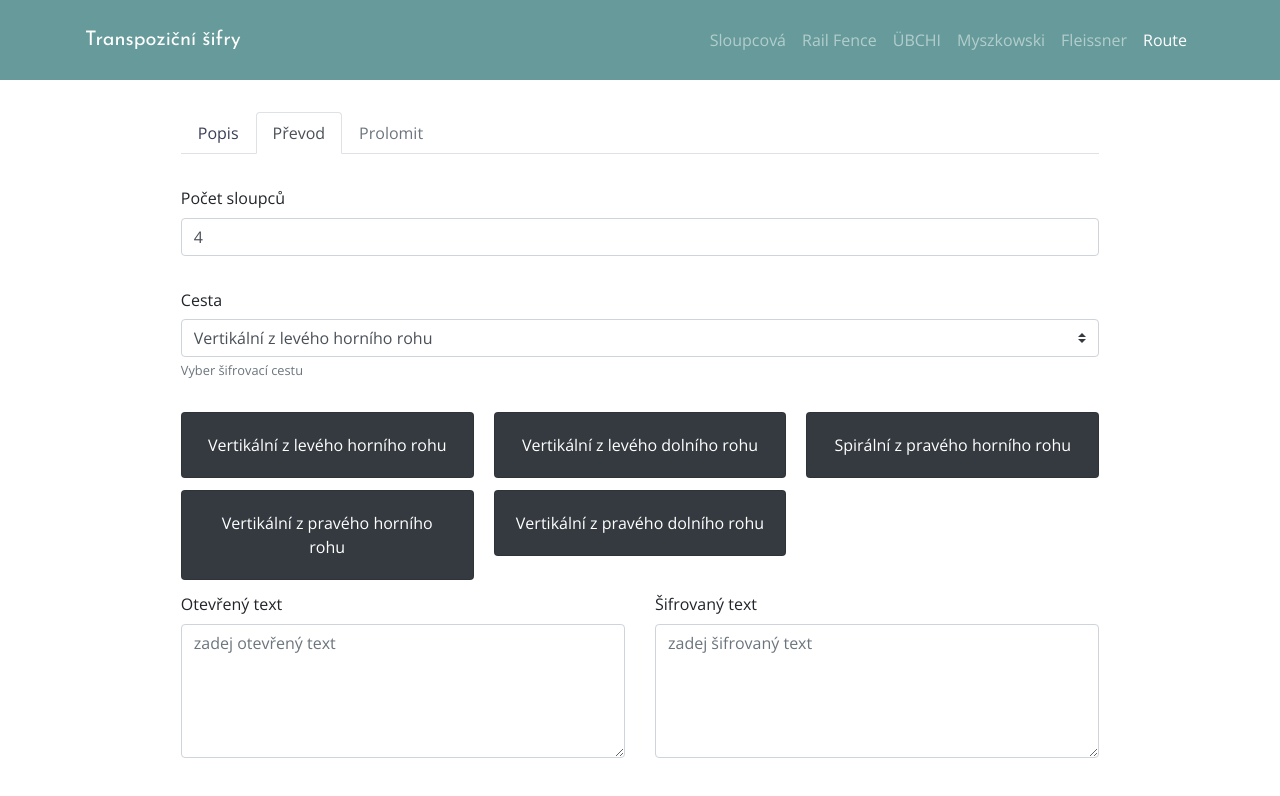
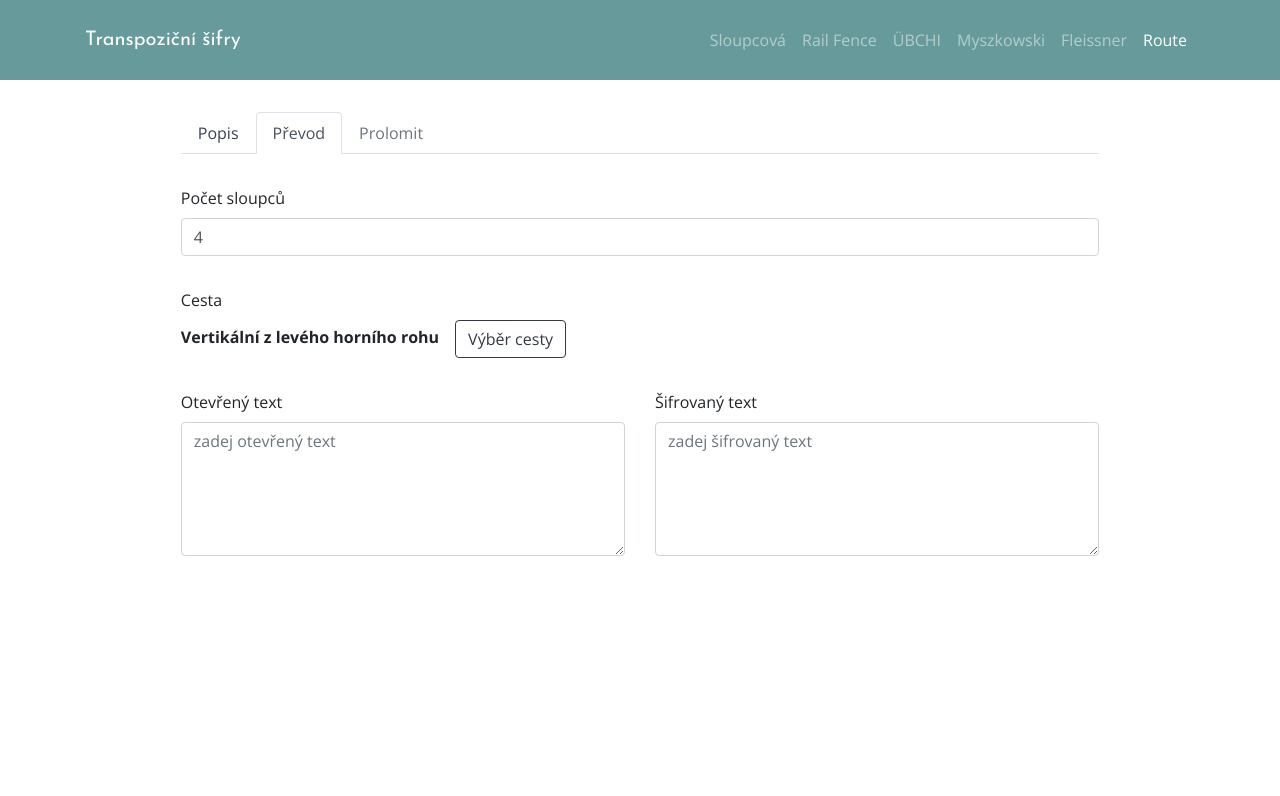
Before and after one commit to janbican/transposition-ciphers-site, a Vue app: page /route/convert in a window 1280 px wide. Shown: the top 796 px of the page. Built offline with nearby package versions, Linux system fonts and the light colour scheme.

Commit message:
RoutePicker Prototype

```diff
--- a/src/components/route/Convert.vue
+++ b/src/components/route/Convert.vue
@@ -14,29 +14,26 @@
     </b-row>
 
     <div v-show="isNumOfColsValid">
-      <b-row class="mb-3">
-        <b-col>
-          <b-form-group description="Vyber šifrovací cestu" label="Cesta">
-            <b-form-select
-              v-model="route"
-              :options="routes"
-              @change="routeChanged"
-            ></b-form-select>
-          </b-form-group>
-        </b-col>
-      </b-row>
-
       <b-row>
         <b-col col>
+          <label>Cesta</label>
+          <p>
+            <strong>{{ route.text }}</strong>
+            <b-button v-b-toggle.pick-route variant="outline-dark" class="ml-3"
+              >Výběr cesty</b-button
+            >
+          </p>
+          <b-collapse id="pick-route" class="mt-3">
             <route-picker
               :routes="routes"
               :selected="route"
               @change="routeChanged"
             />
+          </b-collapse>
         </b-col>
       </b-row>
 
-      <b-row>
+      <b-row class="mt-3">
         <b-col lg="6">
           <plain-text-area
             v-model="plainText"
@@ -89,50 +86,14 @@ export default {
     return {
       isEncrypting: true,
       numOfCols: 4,
-      route: {
-        encrypt: 'encryptVerticalFromTopLeft',
-        decrypt: 'decryptVerticalFromTopLeft'
-      },
-      routes: [
-        {
-          value: {
-            encrypt: 'encryptVerticalFromTopLeft',
-            decrypt: 'decryptVerticalFromTopLeft'
-          },
-          text: 'Vertikální z levého horního rohu'
-        },
-        {
-          value: {
-            encrypt: 'encryptVerticalFromTopRight',
-            decrypt: 'decryptVerticalFromTopRight'
-          },
-          text: 'Vertikální z pravého horního rohu'
-        },
-        {
-          value: {
-            encrypt: 'encryptVerticalFromBottomLeft',
-            decrypt: 'decryptVerticalFromBottomLeft'
-          },
-          text: 'Vertikální z levého dolního rohu'
-        },
-        {
-          value: {
-            encrypt: 'encryptVerticalFromBottomRight',
-            decrypt: 'decryptVerticalFromBottomRight'
-          },
-          text: 'Vertikální z pravého dolního rohu'
-        },
-        {
-          value: {
-            encrypt: 'encryptSpiralFromTopRight',
-            decrypt: 'decryptSpiralFromTopRight'
-          },
-          text: 'Spirální z pravého horního rohu'
-        }
-      ],
+      routes: this.getRoutes(),
+      route: null,
       plainText: '',
       cipherText: ''
     }
+  },
+  created() {
+    this.route = this.routes[0]
   },
   methods: {
     numOfColsChanged() {
@@ -141,7 +102,8 @@ export default {
         else this.decrypt()
       }
     },
-    routeChanged() {
+    routeChanged(route) {
+      this.route = route
       if (this.isEncrypting) this.encrypt()
       else this.decrypt()
     },
--- a/src/components/route/RoutePicker.vue
+++ b/src/components/route/RoutePicker.vue
@@ -4,9 +4,9 @@
       <b-card
         v-for="route in routes"
         :key="route.text"
-        bg-variant="dark"
-        text-variant="white"
-        class="text-center selected"
+        :bg-variant="route === selected ? 'secondary' : 'light'"
+        :text-variant="route === selected ? 'white' : 'black'"
+        class="text-center"
         @click="routeClicked(route)"
       >
         {{ route.text }}
@@ -24,22 +24,18 @@ export default {
   },
   methods: {
     routeClicked(route) {
-      console.log(route)
+      this.$emit('change', route)
     }
   }
 }
 </script>
 
 <style scoped>
-.card-body {
+.card {
   cursor: pointer;
 }
 
-.card-body:hover {
-  opacity: 0.8;
-}
-
-.selected {
-  background-color: tomato;
+.card:hover {
+  opacity: 0.9;
 }
 </style>
--- a/src/mixins/RouteCipher.js
+++ b/src/mixins/RouteCipher.js
@@ -1,6 +1,56 @@
 export default {
   name: 'RouteCipher',
   methods: {
+    getRoutes() {
+      return [
+        {
+          encrypt: 'encryptVerticalFromTopLeft',
+          decrypt: 'decryptVerticalFromTopLeft',
+          text: 'Vertikální z levého horního rohu'
+        },
+        {
+          encrypt: 'encryptVerticalFromTopRight',
+          decrypt: 'decryptVerticalFromTopRight',
+          text: 'Vertikální z pravého horního rohu'
+        },
+        {
+          encrypt: 'encryptVerticalFromBottomLeft',
+          decrypt: 'decryptVerticalFromBottomLeft',
+          text: 'Vertikální z levého dolního rohu'
+        },
+        {
+          encrypt: 'encryptVerticalFromBottomRight',
+          decrypt: 'decryptVerticalFromBottomRight',
+          text: 'Vertikální z pravého dolního rohu'
+        },
+        {
+          encrypt: 'encryptHorizontalFromTopLeft',
+          decrypt: 'decryptHorizontalFromTopLeft',
+          text: 'Horizontální z levého horního rohu'
+        },
+        {
+          encrypt: 'encryptHorizontalFromTopRight',
+          decrypt: 'decryptHorizontalFromTopRight',
+          text: 'Horizontální z pravého horního rohu'
+        },
+        {
+          encrypt: 'encryptHorizontalFromBottomLeft',
+          decrypt: 'decryptHorizontalFromBottomLeft',
+          text: 'Horizontální z levého dolního rohu'
+        },
+        {
+          encrypt: 'encryptHorizontalFromBottomRight',
+          decrypt: 'decryptHorizontalFromBottomRight',
+          text: 'Horizontální z pravého dolního rohu'
+        },
+        {
+          encrypt: 'encryptSpiralFromTopRight',
+          decrypt: 'decryptSpiralFromTopRight',
+          text: 'Spirála z pravého horního rohu ve směru hodinových ručiček'
+        }
+      ]
+    },
+
     // Common
     routeEncrypt(order, text) {
       let cipher = ''
```
Lines whose indentation alone changed are shown as unchanged.
